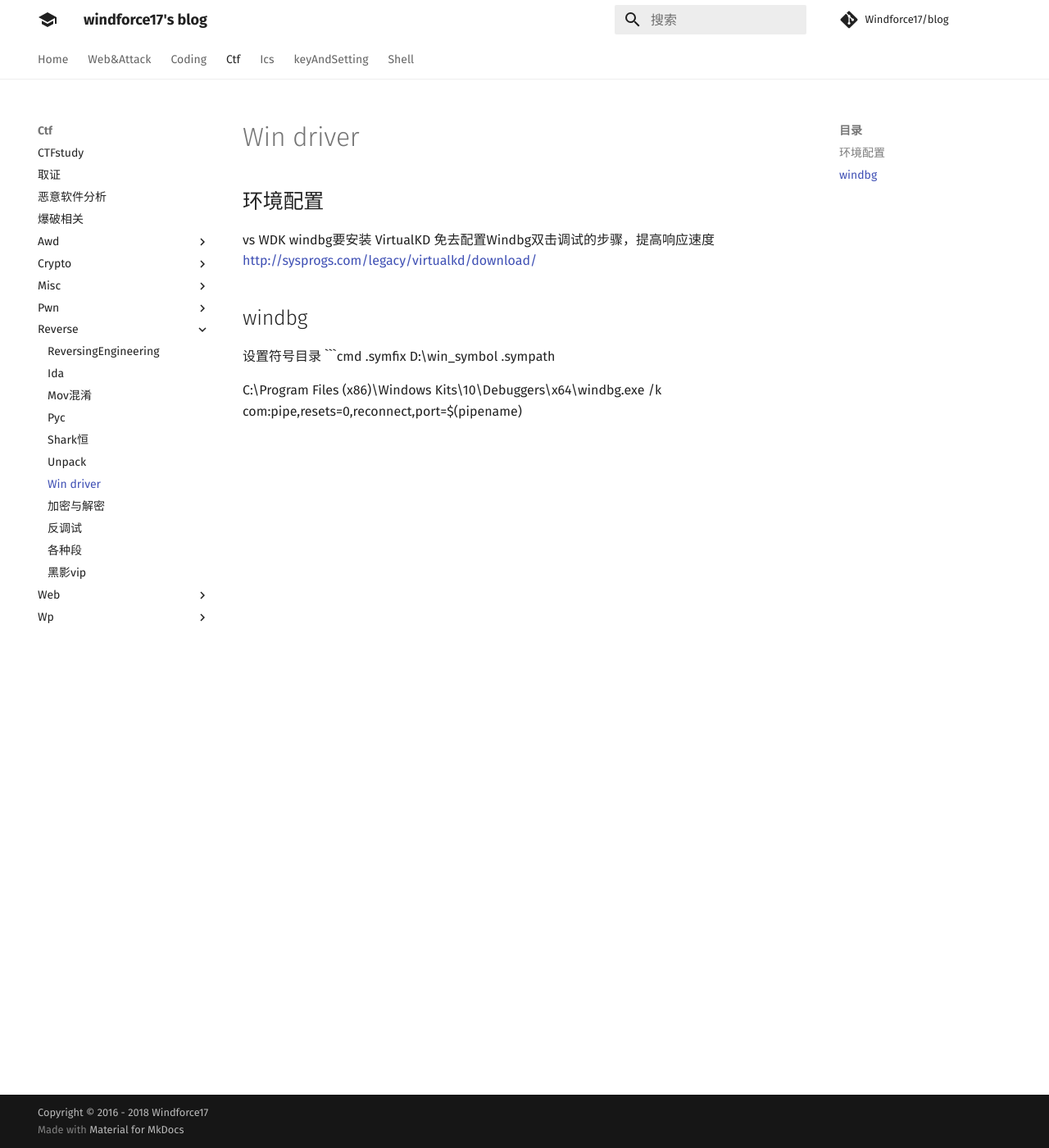
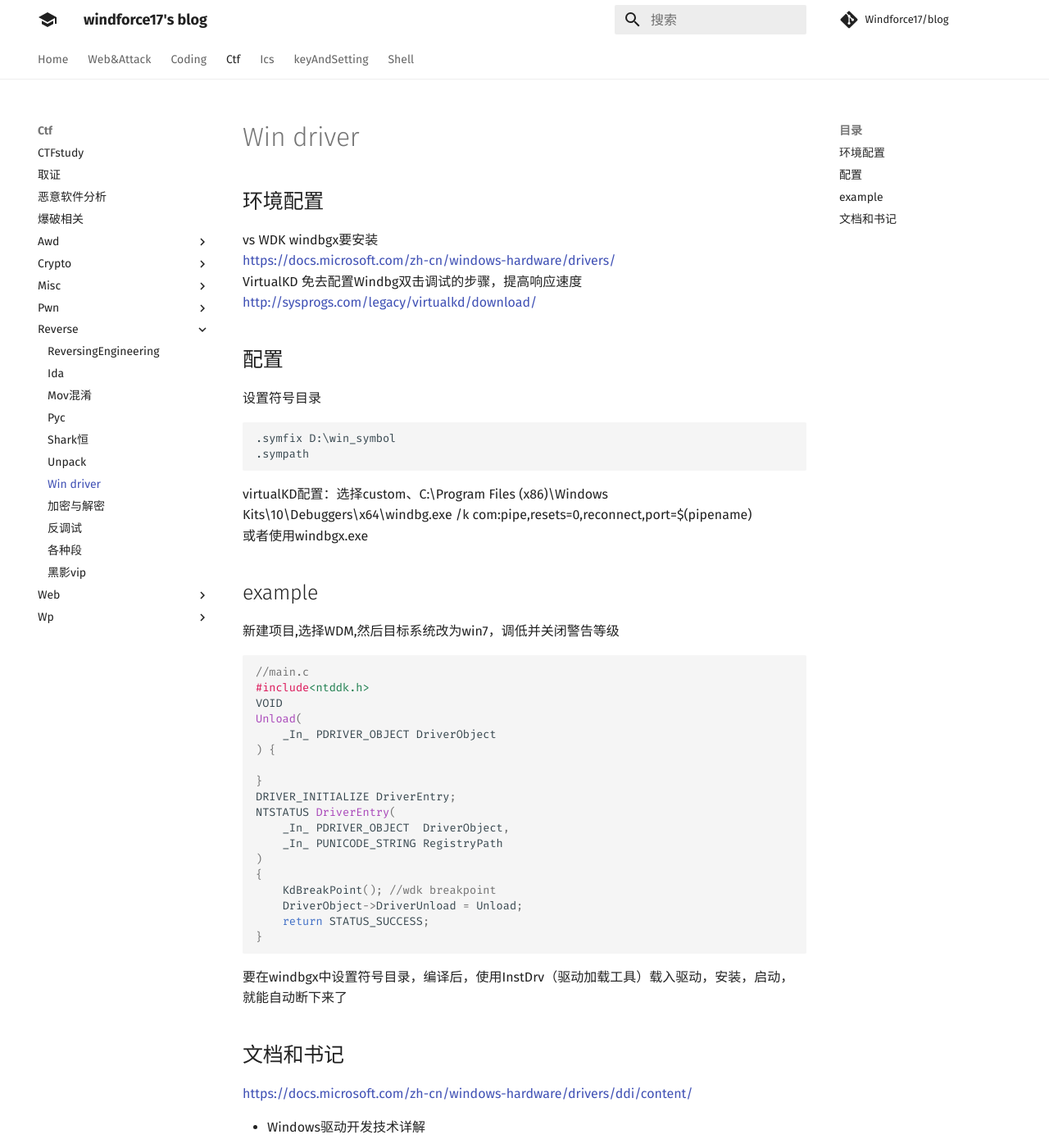
Before and after one commit to Windforce17/blog, an MkDocs documentation site: the page built from docs/ctf/reverse/win_driver.md, in a window 1280 px wide and 1400 px high. Shown: the whole window at 82% size. Built offline with MkDocs 1.6.1 and Material for MkDocs 9.7.7, drawn with Linux system fonts in a browser that asks for light colours; comment, search, counter and statistics services are not loaded; some of the changed text lies outside the part shown.

Commit message:
add win driver book

````diff
--- a/docs/ctf/reverse/win_driver.md
+++ b/docs/ctf/reverse/win_driver.md
@@ -1,12 +1,56 @@
 ## 环境配置
-vs WDK windbg要安装
+vs WDK windbgx要安装
+https://docs.microsoft.com/zh-cn/windows-hardware/drivers/
 VirtualKD 免去配置Windbg双击调试的步骤，提高响应速度
 http://sysprogs.com/legacy/virtualkd/download/
-## windbg
+
+## 配置
 设置符号目录
 ```cmd
 .symfix D:\win_symbol
 .sympath
+```
+virtualKD配置：选择custom、C:\Program Files (x86)\Windows Kits\10\Debuggers\x64\windbg.exe /k com:pipe,resets=0,reconnect,port=$(pipename)
+或者使用windbgx.exe
 
+## example
+新建项目,选择WDM,然后目标系统改为win7，调低并关闭警告等级
 
-C:\Program Files (x86)\Windows Kits\10\Debuggers\x64\windbg.exe /k com:pipe,resets=0,reconnect,port=$(pipename)
+```c
+//main.c
+#include<ntddk.h>
+VOID
+Unload(
+	_In_ PDRIVER_OBJECT DriverObject
+) {
+
+}
+DRIVER_INITIALIZE DriverEntry;
+NTSTATUS DriverEntry(
+	_In_ PDRIVER_OBJECT  DriverObject,
+	_In_ PUNICODE_STRING RegistryPath
+)
+{
+	KdBreakPoint(); //wdk breakpoint
+	DriverObject->DriverUnload = Unload;
+	return STATUS_SUCCESS;
+}
+```
+
+要在windbgx中设置符号目录，编译后，使用InstDrv（驱动加载工具）载入驱动，安装，启动，就能自动断下来了
+## 文档和书记
+https://docs.microsoft.com/zh-cn/windows-hardware/drivers/ddi/content/
+
+* Windows驱动开发技术详解
+* 天书夜读:从汇编语言到Windows内核编程
+* 寒江独钓：Windows内核安全编程
+* Windows内核安全和驱动开发
+* Rootkits-Windows内核的安全防护
+* Rootkit 系统灰色地带的潜伏者
+* Windows PE权威指南
+* 深入解析Windows操作系统
+* windows内核情景分析
+* Windows内核原理与实现
+* Windows内核设计思想
+* Reversing Modern Malware and Next Generation Theats
+* https://github.com/ExpLife/awesome-windows-kernel-security-development
````
